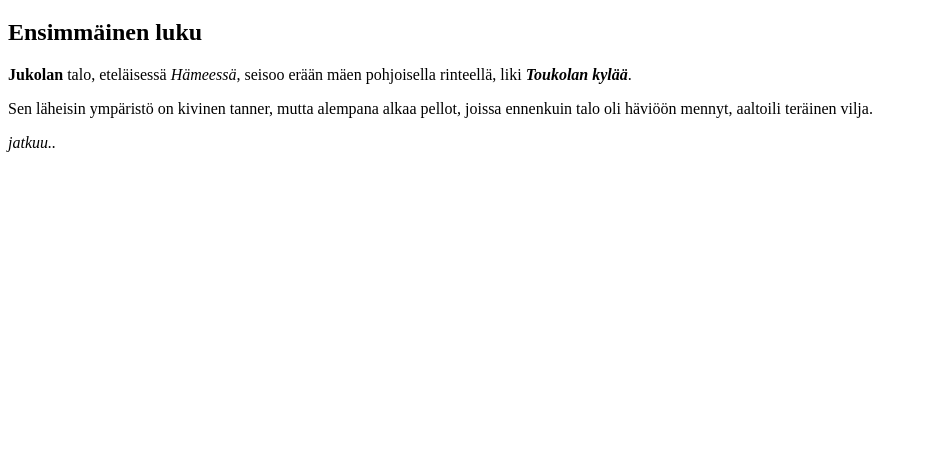
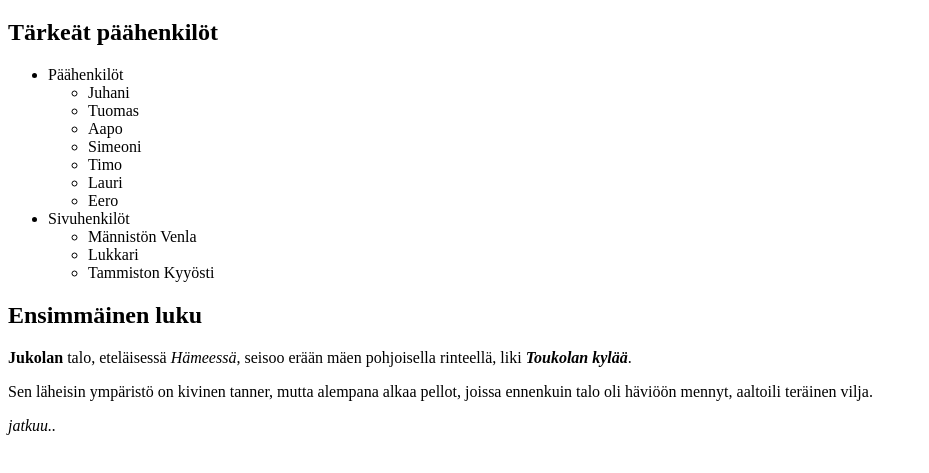
Before and after one commit to JarSeal/lapio-website, a plain HTML site: page index.html in a window 1280 px wide. Shown: the part 61-534 px from the top of the page, without its empty margins (0-929 px from the left). Drawn offline with Linux system fonts and the light colour scheme.

Commit message:
Osa 3. Neljäs tehtävä

```diff
--- a/index.html
+++ b/index.html
@@ -6,6 +6,25 @@
 </head>
 <body>
     <h1>Seitsemän veljestä</h1>
+    <h2>Tärkeät päähenkilöt</h2>
+    <ul>
+        <li>Päähenkilöt</li>
+        <ul>
+            <li>Juhani</li>
+            <li>Tuomas</li>
+            <li>Aapo</li>
+            <li>Simeoni</li>
+            <li>Timo</li>
+            <li>Lauri</li>
+            <li>Eero</li>
+        </ul>
+        <li>Sivuhenkilöt</li>
+        <ul>
+            <li>Männistön Venla</li>
+            <li>Lukkari</li>
+            <li>Tammiston Kyyösti</li>
+        </ul>
+    </ul>
     <h2>Ensimmäinen luku</h2>
     <p>
         <strong>Jukolan</strong> talo, eteläisessä <i>Hämeessä</i>,
```
